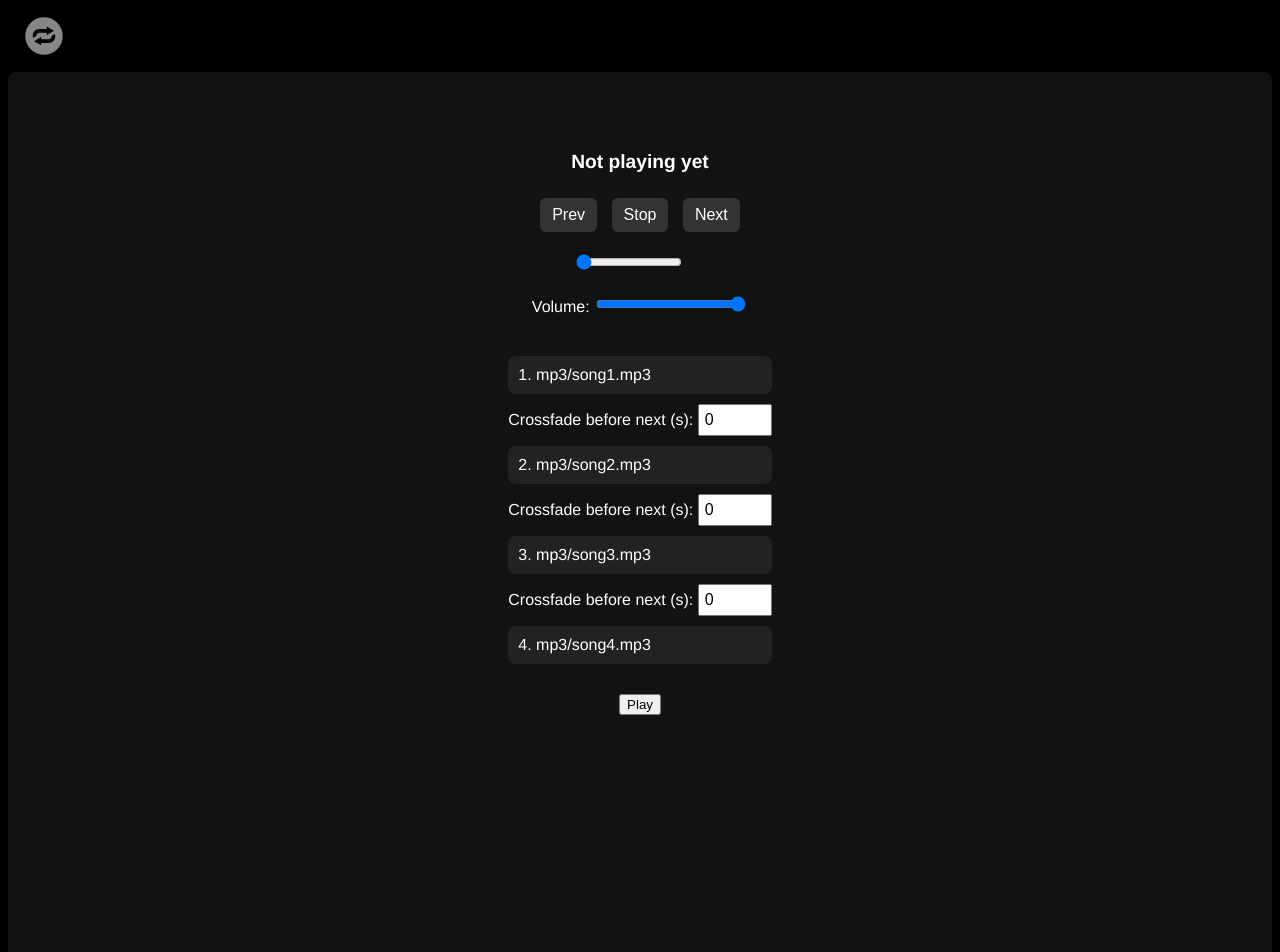
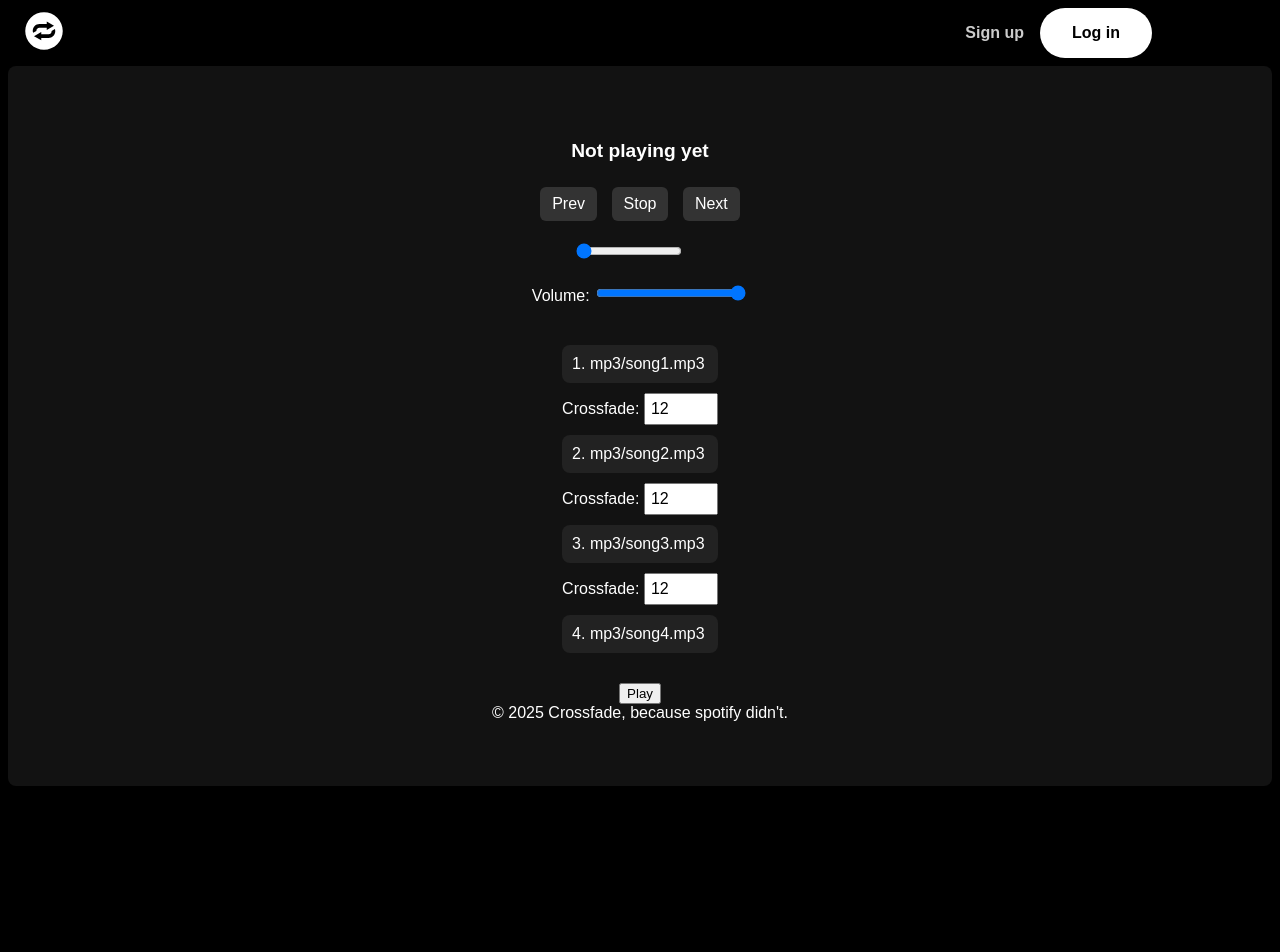
Before and after one commit to kevindkchan/crossfade, a plain HTML site: page index.html in a window 1280 px wide. Shown: the top 952 px of the page. After the commit the page ends 800 px from the top, so only its background shows below. Drawn offline with Linux system fonts and the light colour scheme.

Commit message:
Add buttons

```diff
--- a/css/styles.css
+++ b/css/styles.css
@@ -1,24 +1,69 @@
+html, body {
+  height: 100%;
+  overflow: hidden;
+}
+
 body {
   margin: 0;
   padding: 0;
   box-sizing: border-box;
   background: #000000;
-  font-family: 'Franklin Gothic Medium', 'Arial Narrow', Arial, sans-serif;
+  font-family: sans-serif;
 }
+
+a {
+  text-decoration: none;
+}
+
+a, a:visited, a:hover, a:active {
+  color: inherit;
+}
+
+/* navbar */
 
 .navbar {
   display: flex;
-  margin-top: 16px;
-  margin-bottom: 16px;
+  justify-content: flex-end;
+  align-items: center;
+  margin-top: 8px;
+  margin-bottom: 8px;
 }
 
 .logo {
-  filter: brightness(100%);
-  filter: saturate(0%);
+  filter: brightness(0) invert(1);
   margin-left: 24px;
 }
 
+.signup {
+  color: #ccc !important;
+}
+
+.signup:hover {
+  color: #fff !important;
+}
+
+.login {
+  background: #fff;
+  border-radius: 64px;
+  padding: 16px 32px;
+  margin-right: 128px;
+}
+
+.login:hover {
+  transform: scale(1.05);
+  background: #ccc;
+}
+
+.right {
+  margin-left: auto;
+  display: flex;
+  align-items: center;
+  gap: 16px;
+  font-weight: bold;
+}
+
   .container {
+    height: 90vh;
     color: #fff;
     background: #121212;
     border-radius: 8px;
@@ -26,8 +71,14 @@ body {
     flex-direction: column;
     justify-content: flex-end;
     flex: 1;
-    overflow: auto;
+    overflow: hidden;
     margin: 8px;
+  }
+
+  .temp {
+    display: flex;
+    justify-content: center;
+    margin-top: 12px;
   }
 
   .player {
@@ -104,3 +155,7 @@ body {
     margin-top: auto;
     margin-bottom: 64px;
   }
+
+.temp {
+  color: #fff;
+}
--- a/index.html
+++ b/index.html
@@ -8,7 +8,17 @@
 </head>
 <body>
   <div class="navbar">
-    <img class="logo" src="img/Eo_circle_green_repeat.svg" width="40" height="40">
+    <a href="">
+      <img class="logo" src="img/Eo_circle_green_repeat.svg" width="40" height="40">
+    </a>
+    <div class="right">
+      <a class="signup" href="">
+        Sign up
+      </a>
+      <a class="login" href="">
+        Log in
+      </a>
+    </div>
   </div>
   <div class="container">
     <div class="player">
@@ -32,6 +42,9 @@
       © 2025 Crossfade, because spotify didn't.
     </div>
   </div>
+  <div class="temp">
+    WORK IN PROGRESS, ABOVE IS A DEMO.
+  </div>
   <script src="script.js"></script>
 </body>
 </html>
--- a/script.js
+++ b/script.js
@@ -31,8 +31,8 @@ const playlist = [
       const crossfadeDiv = document.createElement('div');
       crossfadeDiv.className = 'crossfade-input';
       crossfadeDiv.innerHTML = `
-        <label>Crossfade before next (s): </label>
-        <input type="number" value="0" min="0" max="12" />
+        <label>Crossfade: </label>
+        <input type="number" value="12" min="0" max="12" />
       `;
       playlistEl.appendChild(crossfadeDiv);
       crossfadeInputs.push(crossfadeDiv.querySelector('input'));
```
